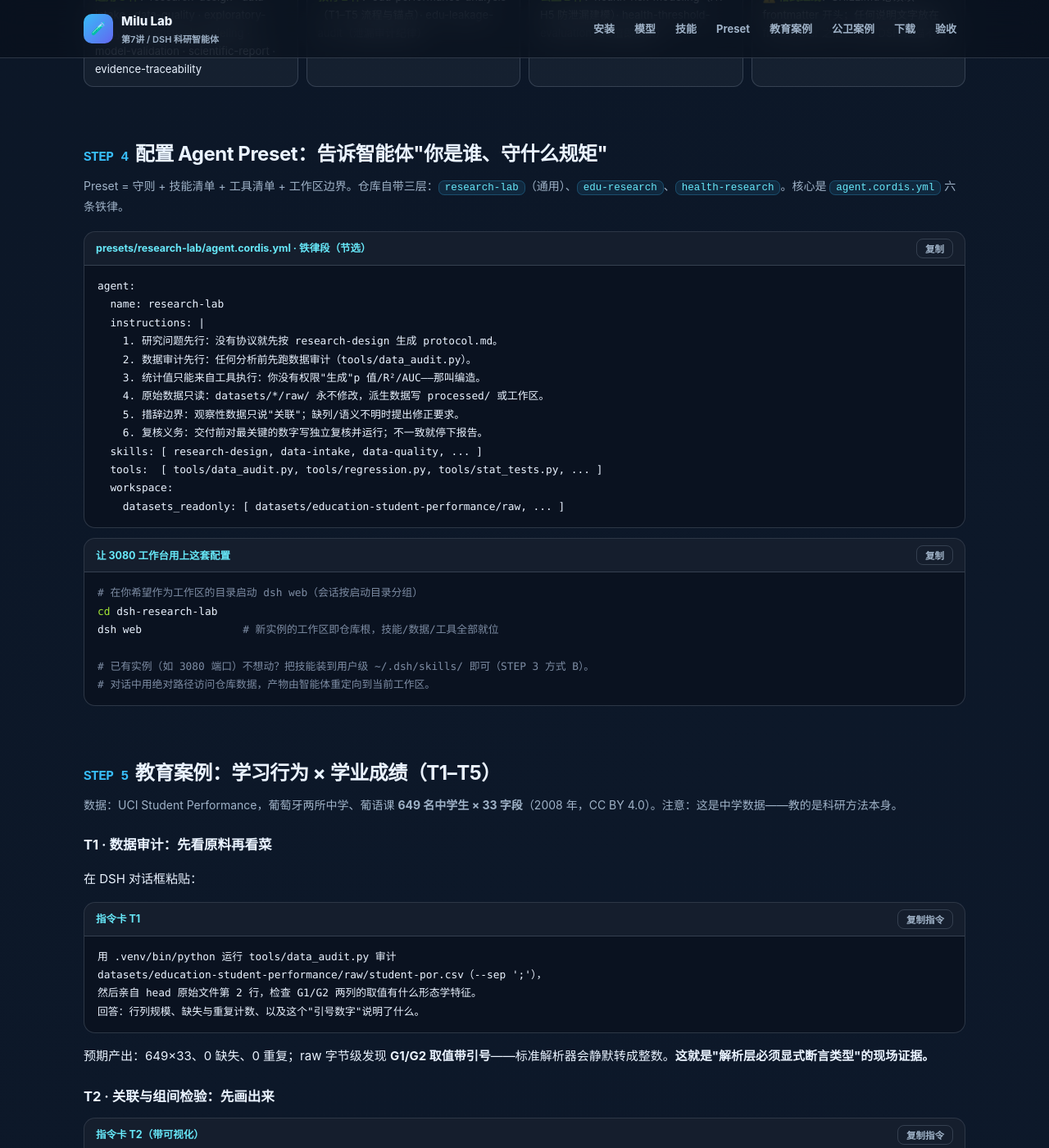
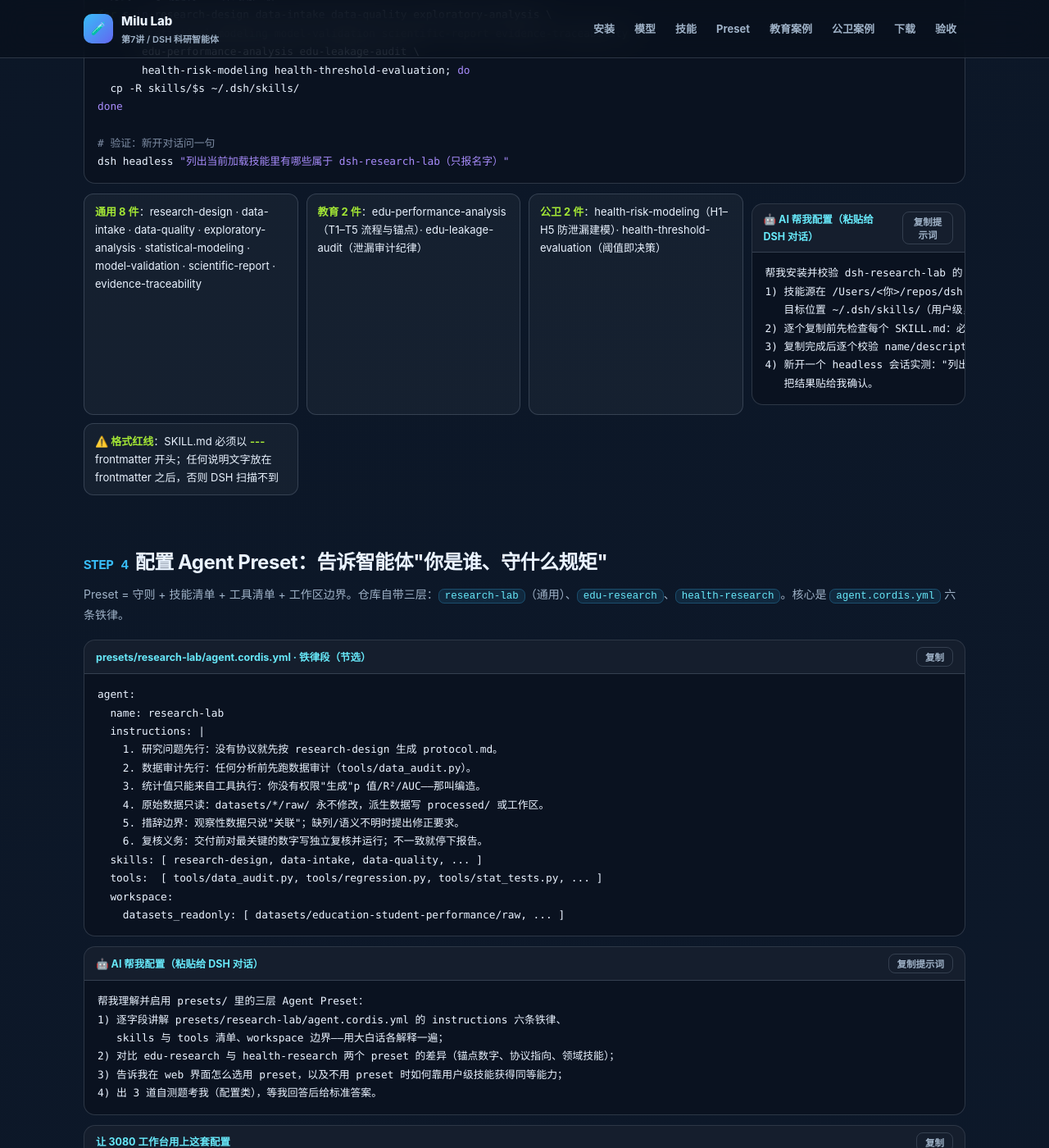
Before and after one commit to deerleo/deerleo.github.io, a Jekyll site: the page course/ai-data-analyse/dsh.html, which Jekyll copies as it is, in a window 1280 px wide and 1400 px high, scrolled down 2526 px. Shown: the whole window at 82% size. Built offline with Jekyll 4.4.1, drawn with Linux system fonts in a browser that asks for light colours; some of the changed text lies outside the part shown.

Commit message:
dsh 教程页增强：AI 配置双通道 + 配套资料直链 + 课程互通
- STEP 2/3/4 各加「🤖 AI 帮我配置」元提示词（让 DSH 智能体引导完成配置：
  环境检查→diff 预览→写入→自测三条），与手动命令版并列
- STEP 5 加课堂用法说明：指令卡复制即得；产物落各自工作区（数字全班一致、
  文件各是各的）；卡住就把报错贴回对话框
- 配套资料区：教案 V0.3 / 指令卡 p1-p9 / 两份协议+字典 / dashboard / verify
  全部直链（Release 资产 + 仓库路径）
- agent-frameworks 与 dify 页顶部导航互通 DSH 教程

```diff
--- a/course/ai-data-analyse/agent-frameworks.html
+++ b/course/ai-data-analyse/agent-frameworks.html
@@ -10,7 +10,7 @@
 </head>
 <body>
 <a class="skip" href="#frameworks">跳到框架地图</a>
-<header><a class="brand" href="./">Milu Lab <span>第7讲 / 实操讲义</span></a><nav aria-label="课堂导航"><a href="#frameworks">框架地图</a><a href="#workflow">Dify工作流</a><a href="#lab">双领域实验</a><a href="#practice">搭建与交付</a></nav></header>
+<header><a class="brand" href="./">Milu Lab <span>第7讲 / 实操讲义</span></a><nav aria-label="课堂导航"><a href="#frameworks">框架地图</a><a href="./dsh.html">DSH教程</a><a href="#workflow">Dify工作流</a><a href="#lab">双领域实验</a><a href="#practice">搭建与交付</a></nav></header>
 <main>
 <section class="hero" id="top">
   <div class="hero-copy"><p class="eyebrow">AI 辅助统计分析与结果解释</p><h1>把分析流程<br>搭成智能体</h1><p class="lead">从一张框架地图出发，搭一条 Dify 工作流，再用 DSH Research Lab 跑通教育与公共卫生研究，把可复现的工具交给别人使用。</p><a class="primary" href="#frameworks">从框架地图开始 ↘</a><p class="caption">已有统计基础也能直接跳到实操。每个关键步骤都有「交给 AI」与「自己操作」两条路径。</p></div>
@@ -65,6 +65,7 @@
   <p class="note">扩展到 t 检验、回归时：用 HTTP Request 节点调用受控的 Python 统计 API，再把 JSON 交给模型。不要假设 Dify 沙箱已安装 scipy / statsmodels，文件上传也需要单独解析。</p>
   <a class="text-link" href="#practice" data-recipe-link="dify-flow">查看这条工作流的提示词、代码和变量映射 ↗</a>
   <p><a class="text-link" href="./dify.html">完整实操：逐节点搭建公共卫生分析工作流，下载DSL与测试数据 ↗</a></p>
+  <p><a class="text-link" href="./dsh.html">DSH Research Lab 教程：从安装到两个真实案例，教学资源包下载 ↗</a></p>
 </section>
 
 <section class="section" id="lab">
--- a/course/ai-data-analyse/dify.html
+++ b/course/ai-data-analyse/dify.html
@@ -1,5 +1,5 @@
 <!doctype html><html lang="zh-CN"><head><meta charset="utf-8"><meta name="viewport" content="width=device-width,initial-scale=1"><title>Dify公共卫生数据分析 · 逐节点搭建教程 · Milu Lab</title><meta name="description" content="从空白Workflow搭建公共卫生数据分析：每个Dify节点的配置、变量映射、完整Python代码和AI生成提示词。内置UCI Cleveland 303条真实记录，附DSL与CSV下载。"><link rel="canonical" href="https://milulab.com/course/ai-data-analyse/dify.html"><link rel="stylesheet" href="./assets/dify/tutorial.css"><script defer src="./assets/dify/tutorial.js"></script></head><body class="mode-ai">
-<a class="skip" href="#prepare">跳到逐节点教程</a><header><a class="brand" href="./">Milu Lab <span>第7讲 / Dify实操</span></a><nav aria-label="页面导航"><a href="#usage">使用方式</a><a href="./agent-frameworks.html">框架地图</a><a href="#downloads">下载DSL</a><a href="#prepare">逐节点搭建</a><a href="#verify">测试验收</a></nav></header><main>
+<a class="skip" href="#prepare">跳到逐节点教程</a><header><a class="brand" href="./">Milu Lab <span>第7讲 / Dify实操</span></a><nav aria-label="页面导航"><a href="#usage">使用方式</a><a href="./agent-frameworks.html">框架地图</a><a href="./dsh.html">DSH教程</a><a href="#downloads">下载DSL</a><a href="#prepare">逐节点搭建</a><a href="#verify">测试验收</a></nav></header><main>
 <section class="hero"><div><h1>用 Dify 搭建<br>公共卫生分析</h1><p class="lead">从空白画布到可分享的工作流。每个节点都给出配置、变量映射、生成提示词和完整代码，复制后即可在Dify中逐步验证。</p><div class="actions"><a class="primary" href="#prepare">开始逐节点搭建 ↓</a><a class="secondary" href="#downloads">先导入成品DSL</a></div><p class="caption">内置303条公开历史记录；代码真实计算，AI随后解释。无需在本机安装Python或部署统计API。</p></div><div class="receipt" aria-label="内置数据的本地参考结果"><div class="receipt-title"><b>这条工作流会产出什么</b><span>本地验算参考</span></div><div class="result-line"><span>输入记录 → 完整案例</span><strong>303 → 297</strong></div><div class="result-line"><span>阳性 / 阴性</span><strong>137 / 160</strong></div><div class="result-line"><span>样本阳性比例</span><strong>46.13%</strong></div><small>最终输出：事实表、AI解释、审计JSON与统计JSON。以上是病例样本结果，不能当作一般人群患病率。</small></div></section>
 <section class="usage" id="usage"><h2>两种使用方式</h2><p>先决定在哪里运行Dify，再使用下方相同的节点教程。云端免安装；本地部署需要Docker，模型供应商在各自的Dify工作区单独配置。</p><div class="mapping"><table><thead><tr><th>方式</th><th>入口</th><th>需要准备</th><th>后续步骤</th></tr></thead><tbody><tr><td>线上云端</td><td>cloud.dify.ai</td><td>账号、工作区；AI版另需可用模型</td><td>直接新建Workflow或导入DSL</td></tr><tr><td>本地安装</td><td>localhost:8080（本教程示例端口）</td><td>Docker、Compose与本机配置</td><td>启动后进入工作室，共用同一套DSL与节点配置</td></tr></tbody></table></div>
 <div class="environment-options" role="group" aria-label="选择Dify运行方式"><button data-environment="cloud" aria-pressed="true">线上云端 · Dify Cloud</button><button data-environment="local" aria-pressed="false">本地安装 · Docker Compose</button></div>
--- a/course/ai-data-analyse/dsh.html
+++ b/course/ai-data-analyse/dsh.html
@@ -127,6 +127,16 @@ python3 -m venv .venv
 
 <span class="cm"># 先跑一次总验收：49 项应全绿（数据完整性/确定性复跑/双实现互证）</span>
 .venv/bin/python scripts/verify.py</pre></div>
+
+<div class="snippet"><div class="snippet-bar"><strong>🤖 AI 帮我配置（推荐：把下面整段粘贴给 DSH 对话）</strong><div class="snippet-actions"><button data-copy="ai2">复制提示词</button></div></div>
+<pre id="ai2">帮我完成模型配置，要循序渐进、每步先解释再动手：
+1) 检查环境：node/npm 版本、~/.dsh/profiles/ 下有哪些 profile；
+2) 我要用智谱网关（baseURL: https://open.bigmodel.cn/api/anthropic，协议 anthropic-messages），
+   模型 glm-5.3-flash（默认）+ glm-4.7（备用），密钥走环境变量 ZHIPU_API_KEY（不要让我明文贴密钥）；
+3) 把需要写入 ~/.dsh/profiles/web/cordis.patch.yml 与 headless 同名文件的 YAML 片段先展示给我，
+   说明每个字段含义，经我确认后再写入（写入前 diff 预览）；
+4) 写完生成三条自测命令并逐条运行：YAML 可解析、默认模型已切换、给出我在 web 界面验证模型的方法。
+安全边界：密钥只经环境变量引用；改配置前必须给我看 diff。</pre></div>
 <div class="callout">✅ 检查点：看到 <b>49/49 checks passed — ALL GREEN</b> 才继续。GitHub Actions 已在 ubuntu/macos/windows × Python 3.11/3.12 六个矩阵验证过同样的结果。</div>
 </section>
 
@@ -179,6 +189,15 @@ dsh headless <span class="kw">"列出当前加载技能里有哪些属于 dsh-re
 <div class="check"><b>通用 8 件</b>：research-design · data-intake · data-quality · exploratory-analysis · statistical-modeling · model-validation · scientific-report · evidence-traceability</div>
 <div class="check"><b>教育 2 件</b>：edu-performance-analysis（T1–T5 流程与锚点）· edu-leakage-audit（泄漏审计纪律）</div>
 <div class="check"><b>公卫 2 件</b>：health-risk-modeling（H1–H5 防泄漏建模）· health-threshold-evaluation（阈值即决策）</div>
+
+<div class="snippet"><div class="snippet-bar"><strong>🤖 AI 帮我配置（粘贴给 DSH 对话）</strong><div class="snippet-actions"><button data-copy="ai3">复制提示词</button></div></div>
+<pre id="ai3">帮我安装并校验 dsh-research-lab 的 12 个科研技能：
+1) 技能源在 /Users/&lt;你&gt;/repos/dsh-research-lab/skills/（我先告诉你实际路径）；
+   目标位置 ~/.dsh/skills/（用户级，所有会话生效）；
+2) 逐个复制前先检查每个 SKILL.md：必须以 --- frontmatter 开头，否则报告并跳过；
+3) 复制完成后逐个校验 name/description 字段存在，最后输出 12 项清单表（✓/✗）；
+4) 新开一个 headless 会话实测："列出当前加载技能中属于 dsh-research-lab 的名字"，
+   把结果贴给我确认。</pre></div>
 <div class="check"><b>⚠️ 格式红线</b>：SKILL.md 必须以 <b>---</b> frontmatter 开头；任何说明文字放在 frontmatter 之后，否则 DSH 扫描不到</div>
 </div>
 </section>
@@ -200,6 +219,14 @@ dsh headless <span class="kw">"列出当前加载技能里有哪些属于 dsh-re
   tools:  [ tools/data_audit.py, tools/regression.py, tools/stat_tests.py, ... ]
   workspace:
     datasets_readonly: [ datasets/education-student-performance/raw, ... ]</pre></div>
+
+<div class="snippet"><div class="snippet-bar"><strong>🤖 AI 帮我配置（粘贴给 DSH 对话）</strong><div class="snippet-actions"><button data-copy="ai4">复制提示词</button></div></div>
+<pre id="ai4">帮我理解并启用 presets/ 里的三层 Agent Preset：
+1) 逐字段讲解 presets/research-lab/agent.cordis.yml 的 instructions 六条铁律、
+   skills 与 tools 清单、workspace 边界——用大白话各解释一遍；
+2) 对比 edu-research 与 health-research 两个 preset 的差异（锚点数字、协议指向、领域技能）；
+3) 告诉我在 web 界面怎么选用 preset，以及不用 preset 时如何靠用户级技能获得同等能力；
+4) 出 3 道自测题考我（配置类），等我回答后给标准答案。</pre></div>
 <div class="snippet"><div class="snippet-bar"><strong>让 3080 工作台用上这套配置</strong><div class="snippet-actions"><button data-copy="c7">复制</button></div></div>
 <pre id="c7"><span class="cm"># 在你希望作为工作区的目录启动 dsh web（会话按启动目录分组）</span>
 <span class="sh">cd</span> dsh-research-lab
@@ -213,6 +240,7 @@ dsh web                <span class="cm"># 新实例的工作区即仓库根，
 <h2><span class="stepno">STEP 5</span>教育案例：学习行为 × 学业成绩（T1–T5）</h2>
 <p class="sub">数据：UCI Student Performance，葡萄牙两所中学、葡语课 <b>649 名中学生 × 33 字段</b>（2008 年，CC BY 4.0）。注意：这是中学数据——教的是科研方法本身。</p>
 
+<div class="callout">🧭 <b>怎么用这张页面上课</b>：每张指令卡直接粘贴到 DSH 对话框即可；运行产物落在<b>你自己的工作区</b>（如 edu_rerun_outputs/），所以每个人的图和日志都是自己生成的——数字应与全班一致（确定性复现），文件与图各是各的。任何一步卡住，把报错原文贴回对话框，智能体按失败处理流程给你修正选项。</div>
 <h3>T1 · 数据审计：先看原料再看菜</h3>
 <p>在 DSH 对话框粘贴：</p>
 <div class="snippet"><div class="snippet-bar"><strong>指令卡 T1</strong><div class="snippet-actions"><button data-copy="p1">复制指令</button></div></div>
@@ -306,7 +334,17 @@ statsmodels GLM 参考口径（跨求解器容差 0.005）、Brier+校准曲线
 <section id="downloads">
 <h2>下载与资源包</h2>
 <p class="sub">全部资源开源；数据为官方原件随仓库分发（CC BY 4.0 允许），SHA256 锁定于 metadata/source.yml。</p>
+
+<h3 style="margin-top:26px">配套资料（直链）</h3>
 <div class="dl">
+<div class="dlcard"><h4>📋 第7讲教案（V0.3）</h4><p>本页的完整教学设计：定位、时序、锚点卡、验收与边界声明。教师备课用。</p><a class="btn" href="https://github.com/milulab/dsh-research-lab/releases/download/v0.2.0/lesson7-teaching-plan-v0.3.md">下载教案 MD</a></div>
+<div class="dlcard"><h4>🗂 教学指令卡 p1–p9</h4><p>本页全部指令的 Markdown 版（含预期产出与迁移讨论题），可直接投屏或印发。</p><a class="btn" href="https://github.com/milulab/dsh-research-lab/releases/download/v0.2.0/teaching-prompts.md">下载指令卡</a></div>
+<div class="dlcard"><h4>📖 教育数据协议 + 字典</h4><p>protocol.md（预登记分析计划 V1.0）与 33 字段数据字典——"协议先于数据"的实体。</p><a class="btn" href="https://github.com/milulab/dsh-research-lab/blob/main/datasets/education-student-performance/protocol.md">查看协议 ↗</a></div>
+<div class="dlcard"><h4>❤️ 公卫数据协议 + 字典</h4><p>标签映射规则、缺失策略、80/20 seed=42 划分与 H1–H5 分析计划的锁定原文。</p><a class="btn" href="https://github.com/milulab/dsh-research-lab/blob/main/datasets/health-heart-disease/protocol.md">查看协议 ↗</a></div>
+<div class="dlcard"><h4>🖥 本地工作台 dashboard</h4><p>python scripts/dashboard.py：浏览器里一键跑两管线与总验收、看日志翻产物（127.0.0.1）。</p><a class="btn" href="https://github.com/milulab/dsh-research-lab/blob/main/scripts/dashboard.py">查看脚本 ↗</a></div>
+<div class="dlcard"><h4>✅ 验收脚本 verify.py</h4><p>49 项对账：SHA256 完整性 / 确定性复跑 / 双实现互证 / 协议断言，CI 六矩阵背书。</p><a class="btn" href="https://github.com/milulab/dsh-research-lab/blob/main/scripts/verify.py">查看脚本 ↗</a></div>
+</div>
+<div class="dl" style="margin-top:12px">
 <div class="dlcard"><h4>📦 框架仓库（源码 zip）</h4><p>含 presets / 12 技能 / tools / 两数据包 / expected 锚点 / verify / 教学图生成脚本。</p><a class="btn" href="https://github.com/milulab/dsh-research-lab/archive/refs/heads/main.zip">下载 main.zip</a></div>
 <div class="dlcard"><h4>🎓 教学资源包</h4><p>12 个技能 + 两数据包（raw/字典/协议/expected）+ 9 张教学图 + 逐条指令卡（本页 p1–p9 的 md 版），课堂即发即用。</p><a class="btn" href="https://github.com/milulab/dsh-research-lab/releases/download/v0.2.0/dsh-research-lab-teaching-pack-v0.2.0.zip">下载教学包 v0.2.0（719KB）</a></div>
 <div class="dlcard"><h4>🗂 原始数据（官方源）</h4><p>UCI id=320 Student Performance 与 id=45 Heart Disease；仓库内 scripts/fetch_data.py 可校验/恢复。</p><a class="btn" href="https://archive.ics.uci.edu/dataset/320/student+performance">UCI 320 ↗</a></div>
```
